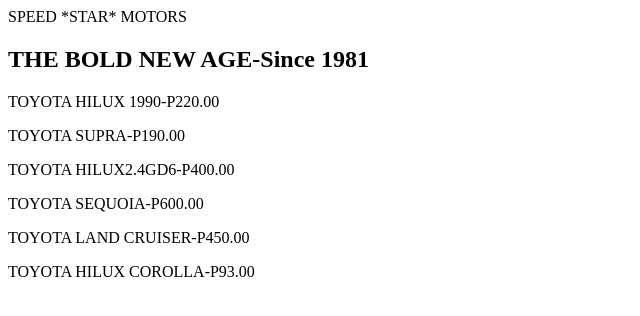
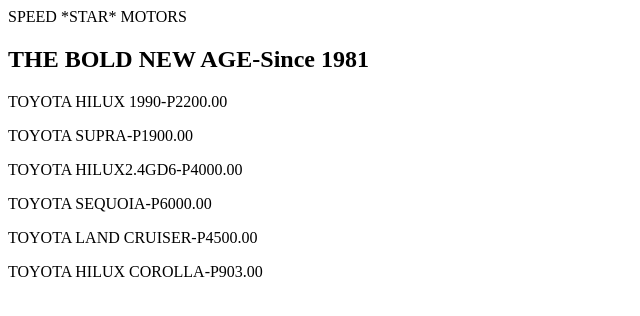
Before and after one commit to bida24-082/SPEED-STAR-MOTORS, a plain HTML site: page index.html in a window 1280 px wide. Shown: the full height of the page, 0-640 px from the left. Drawn offline with Linux system fonts and the light colour scheme.

Commit message:
Update index.html

```diff
--- a/index.html
+++ b/index.html
@@ -1,10 +1,10 @@
 <html>
 <head>SPEED *STAR* MOTORS</head>
 <h2>THE BOLD NEW AGE-Since 1981</h2>
-<p>TOYOTA HILUX 1990-P220.00</p>
-<p>TOYOTA SUPRA-P190.00</p>
-<p>TOYOTA HILUX2.4GD6-P400.00</p>
-<p>TOYOTA SEQUOIA-P600.00</P>
-<p>TOYOTA LAND CRUISER-P450.00</p>
-<p>TOYOTA HILUX COROLLA-P93.00</P>
+<p>TOYOTA HILUX 1990-P2200.00</p>
+<p>TOYOTA SUPRA-P1900.00</p>
+<p>TOYOTA HILUX2.4GD6-P4000.00</p>
+<p>TOYOTA SEQUOIA-P6000.00</P>
+<p>TOYOTA LAND CRUISER-P4500.00</p>
+<p>TOYOTA HILUX COROLLA-P903.00</P>
 </html>
```
